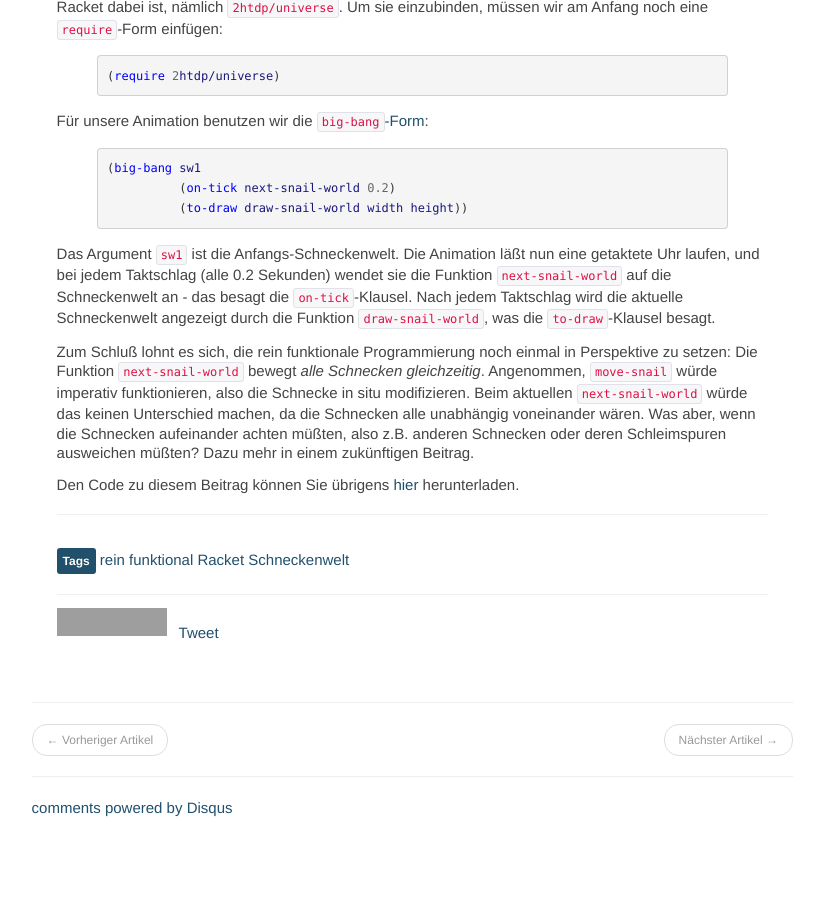
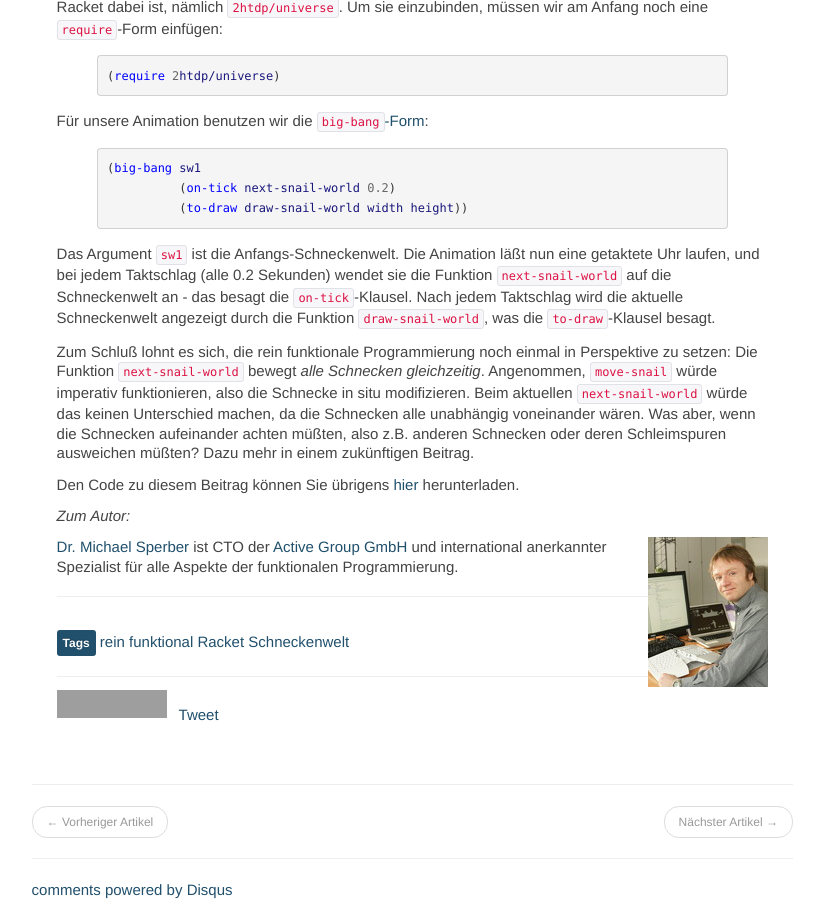
Before and after one commit to funktionale-programmierung/funktionale-programmierung.github.com, a Jekyll site: the page built from draft/rein-funktional-2.md, in a window 1280 px wide and 900 px high, scrolled down 1716 px. Shown: the whole window, without its empty margins (359-1183 px from the left). Built offline with Jekyll 4.4.1, drawn with Linux system fonts in a browser that asks for light colours; some web fonts are replaced; comment, search, counter and statistics services are not loaded; before the commit the page ends 2534 px from its top, so only the background shows below that; grey boxes are pictures that could not be loaded.

Commit message:
Append author profiles to Mike's articles.

```diff
--- a/draft/rein-funktional-2.md
+++ b/draft/rein-funktional-2.md
@@ -149,4 +149,7 @@ Dazu mehr in einem zukünftigen Beitrag.
 Den Code zu diesem Beitrag können Sie übrigens
 [hier](/files/2013-02-15-rein-funktional-2/snailworld.rkt) herunterladen.
 
+*Zum Autor:*
+{% include author/michael-sperber.md %}
+
 <!-- more end -->
```
Also changed, not shown: draft/rein-funktional.md (+3 -0 lines).
